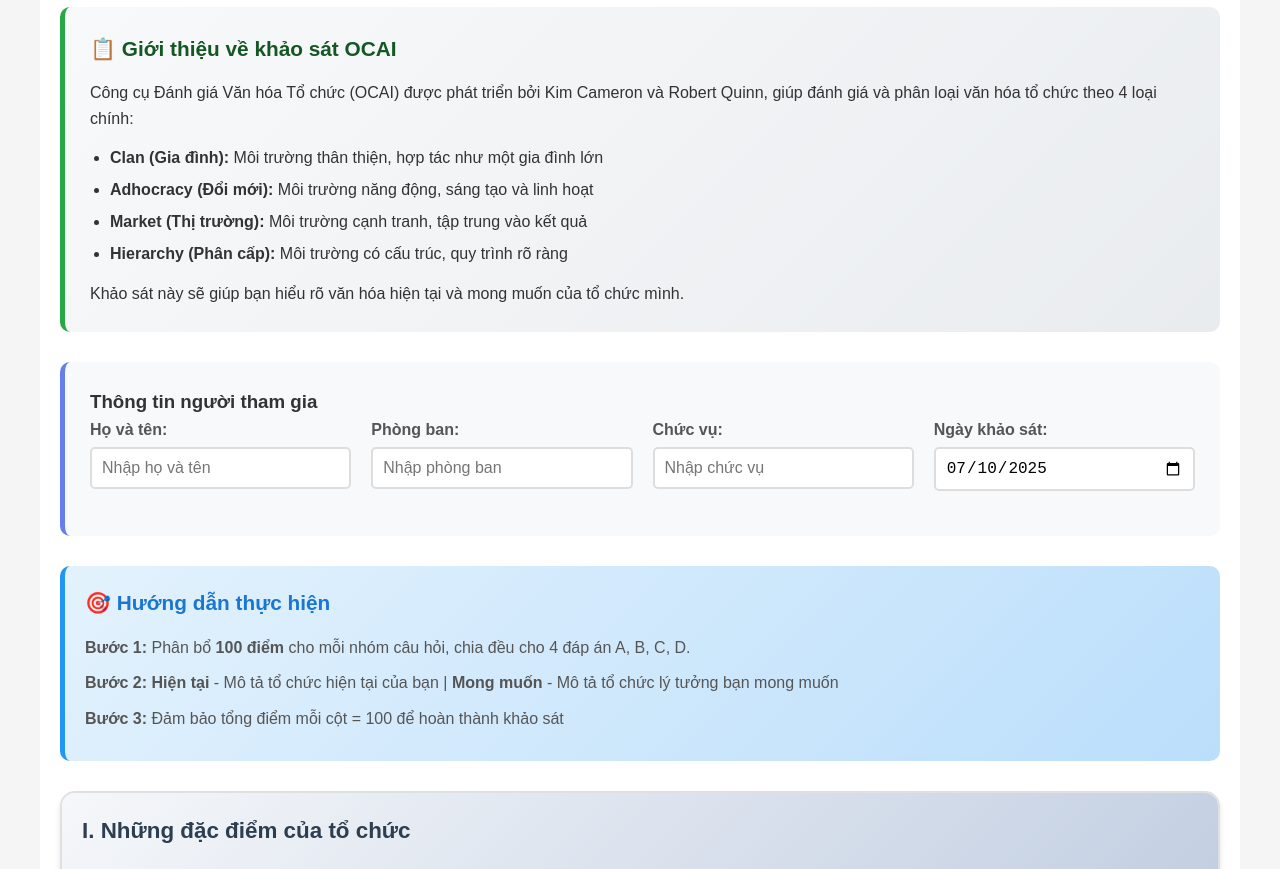
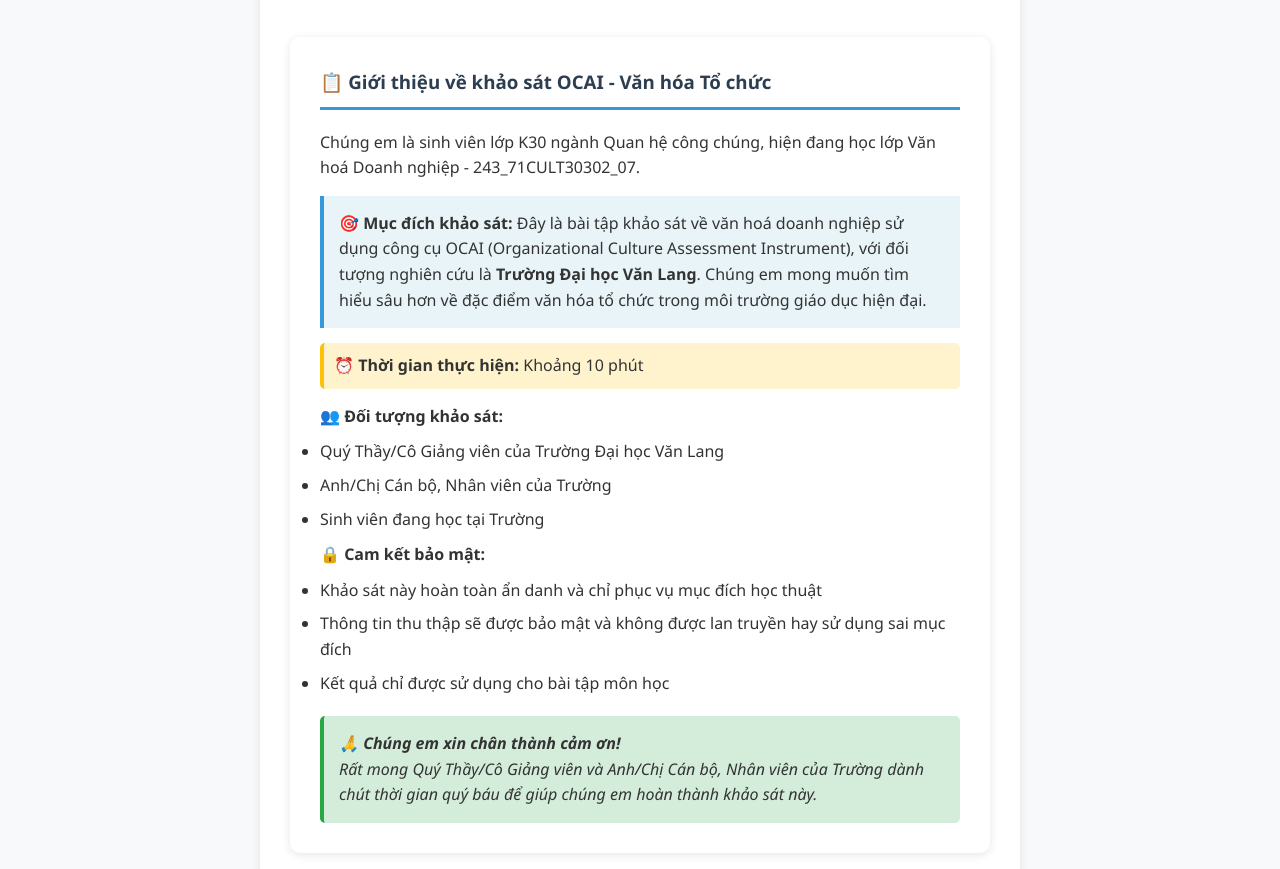
Before and after one commit to TKayyyy/Website, a plain HTML site: page index.html in a window 1280 px wide. Shown: the part 198-1067 px from the top of the page. Drawn offline with Linux system fonts and the light colour scheme.

Commit message:
Update index.html

```diff
--- a/index.html
+++ b/index.html
@@ -411,6 +411,58 @@
     margin-bottom: 8px;
     line-height: 1.5;
 }
+
+        body {
+            font-family: 'Segoe UI', Tahoma, Geneva, Verdana, sans-serif;
+            max-width: 800px;
+            margin: 0 auto;
+            padding: 20px;
+            background-color: #f8f9fa;
+            line-height: 1.6;
+        }
+        .container {
+            background-color: white;
+            padding: 30px;
+            border-radius: 10px;
+            box-shadow: 0 2px 10px rgba(0,0,0,0.1);
+        }
+        h3 {
+            color: #2c3e50;
+            border-bottom: 3px solid #3498db;
+            padding-bottom: 10px;
+            margin-bottom: 20px;
+        }
+        .highlight {
+            background-color: #e8f4f8;
+            padding: 15px;
+            border-left: 4px solid #3498db;
+            margin: 15px 0;
+        }
+        .time-info {
+            background-color: #fff3cd;
+            padding: 10px;
+            border-radius: 5px;
+            border-left: 4px solid #ffc107;
+            margin: 15px 0;
+        }
+        .thank-you {
+            background-color: #d4edda;
+            padding: 15px;
+            border-radius: 5px;
+            border-left: 4px solid #28a745;
+            margin-top: 20px;
+            font-style: italic;
+        }
+
+        ul {
+            margin: 10px 0;
+        }
+        li {
+            margin: 8px 0;
+        }
+        .bold {
+            font-weight: bold;
+        }
     </style>
 </head>
 <body>
@@ -419,16 +471,40 @@
             <h1>KHẢO SÁT VĂN HÓA TỔ CHỨC</h1>
             <p>Organizational Culture Assessment Instrument (OCAI)</p>
         </div>
-<div class="introduction-section">
-    <h3>📋 Giới thiệu về khảo sát OCAI</h3>
-    <p>Công cụ Đánh giá Văn hóa Tổ chức (OCAI) được phát triển bởi Kim Cameron và Robert Quinn, giúp đánh giá và phân loại văn hóa tổ chức theo 4 loại chính:</p>
-    <ul>
-        <li><strong>Clan (Gia đình):</strong> Môi trường thân thiện, hợp tác như một gia đình lớn</li>
-        <li><strong>Adhocracy (Đổi mới):</strong> Môi trường năng động, sáng tạo và linh hoạt</li>
-        <li><strong>Market (Thị trường):</strong> Môi trường cạnh tranh, tập trung vào kết quả</li>
-        <li><strong>Hierarchy (Phân cấp):</strong> Môi trường có cấu trúc, quy trình rõ ràng</li>
-    </ul>
-    <p>Khảo sát này sẽ giúp bạn hiểu rõ văn hóa hiện tại và mong muốn của tổ chức mình.</p>
+
+
+<div class="container">
+        <h3>📋 Giới thiệu về khảo sát OCAI - Văn hóa Tổ chức</h3>
+
+        <p>Chúng em là sinh viên lớp K30 ngành Quan hệ công chúng, hiện đang học lớp Văn hoá Doanh nghiệp - 243_71CULT30302_07.</p>
+
+        <div class="highlight">
+            <p><strong>🎯 Mục đích khảo sát:</strong> Đây là bài tập khảo sát về văn hoá doanh nghiệp sử dụng công cụ OCAI (Organizational Culture Assessment Instrument), với đối tượng nghiên cứu là <strong>Trường Đại học Văn Lang</strong>. Chúng em mong muốn tìm hiểu sâu hơn về đặc điểm văn hóa tổ chức trong môi trường giáo dục hiện đại.</p>
+        </div>
+
+        <div class="time-info">
+            <p><strong>⏰ Thời gian thực hiện:</strong> Khoảng 10 phút</p>
+        </div>
+
+        <p><strong>👥 Đối tượng khảo sát:</strong></p>
+        <ul>
+            <li>Quý Thầy/Cô Giảng viên của Trường Đại học Văn Lang</li>
+            <li>Anh/Chị Cán bộ, Nhân viên của Trường</li>
+            <li>Sinh viên đang học tại Trường</li>
+        </ul>
+
+        <p><strong>🔒 Cam kết bảo mật:</strong></p>
+        <ul>
+            <li>Khảo sát này hoàn toàn ẩn danh và chỉ phục vụ mục đích học thuật</li>
+            <li>Thông tin thu thập sẽ được bảo mật và không được lan truyền hay sử dụng sai mục đích</li>
+            <li>Kết quả chỉ được sử dụng cho bài tập môn học</li>
+        </ul>
+        <div class="thank-you">
+            <p><strong>🙏 Chúng em xin chân thành cảm ơn!</strong></p>
+            <p>Rất mong Quý Thầy/Cô Giảng viên và Anh/Chị Cán bộ, Nhân viên của Trường dành chút thời gian quý báu để giúp chúng em hoàn thành khảo sát này.</p>
+        </div>
+    </div>
+
 </div>
         <div class="info-section">
             <h3>Thông tin người tham gia</h3>
```
